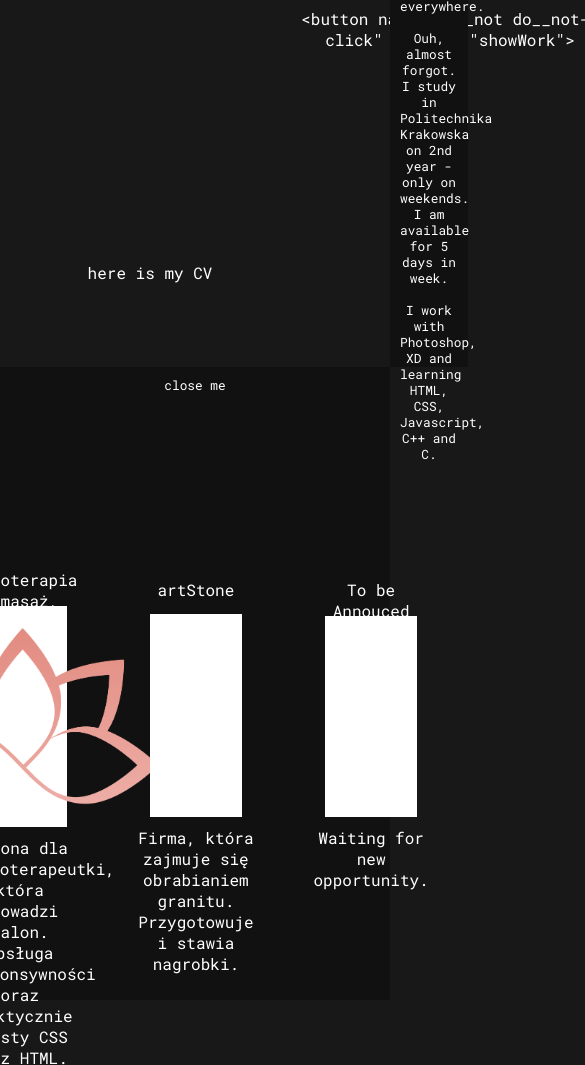
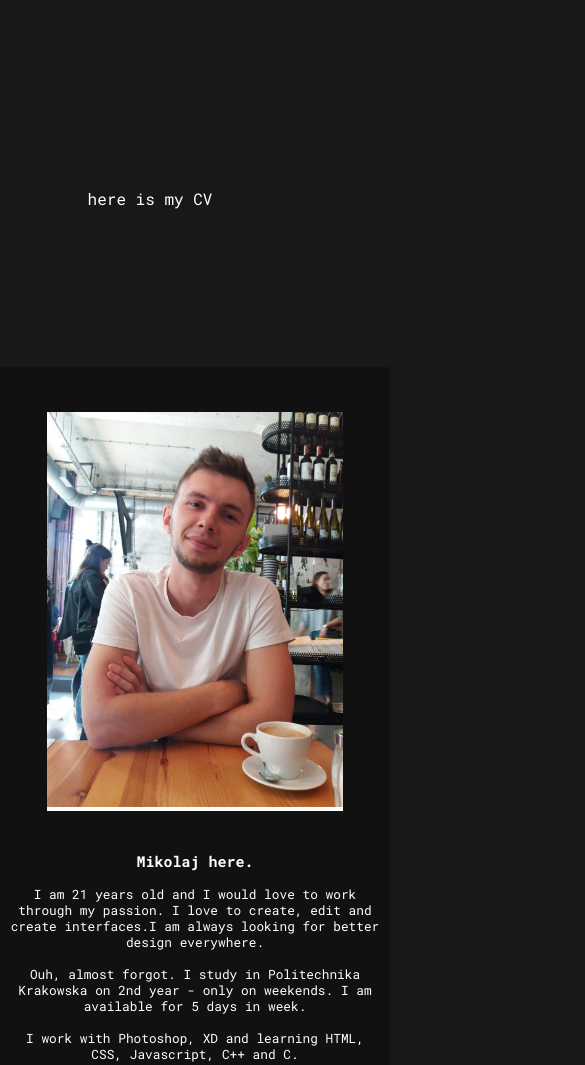
Before and after one commit to Aldill/portfolio, a plain HTML site: page index.html in a window 390 px wide. Shown: the part 477-1542 px from the top of the page, 585 px wide, since content can reach past the window. Drawn offline with Linux system fonts and the light colour scheme.

Commit message:
Changes for mobile.

```diff
--- a/css/style.css
+++ b/css/style.css
@@ -12,7 +12,8 @@ html {
 
 body {
     background-color: rgb(24, 24, 24);
-    height: 100vh;
+    min-height: 100%;
+    min-width: 100%;
     margin:0;
     overflow: hidden;
 }
@@ -107,7 +108,6 @@ body {
     display: flex;
     align-items: center;
     justify-content:space-between;
-    flex-direction: column;
     height: 75vh;
     width:100%;
     transition: bottom .5s ease-in-out;
@@ -126,7 +126,7 @@ body {
     align-items: center;
     justify-content: center;
     flex-direction: column;
-    margin:5px 30px 0px 30px;
+    margin:5px 30px 10px 30px;
     width:30vw;
     height:50%;
 }
@@ -149,3 +149,58 @@ height:10%;
 width: 100%;
 text-align:center;
 }
+
+
+@media only screen and (max-width: 480px)  {
+
+body {
+        overflow: scroll;
+}
+
+.header {
+    height: 60vh;
+}
+.header__text {
+    font-size:1.4em;
+}
+.box {
+    height: 40vh;
+    align-items: center;
+}
+.box__item--top, .box__item--center, .about__close, .pages__close{
+    display:none;
+}
+.box__item--bottom {
+    align-self: center;
+}
+
+.pages {
+    position: relative;
+    bottom:0!important;
+    background-color: rgb(24, 24, 24);
+    flex-direction: column;
+    height: auto;
+}
+.pages__box {
+    flex-direction: column;
+}
+.pages__item{
+    width: 100%;
+}
+.pages__img{
+    height: 40vh;
+    width:40vh;
+}
+
+.pages__imagesource {
+    width: 100%;
+}
+.about {
+    position: relative;
+    right:0!important;
+    width:100%;
+    padding: 20px 10px;
+}
+
+
+}
--- a/index.html
+++ b/index.html
@@ -5,7 +5,7 @@
     <meta charset="utf-8">
     <meta description="Portfolio for me, I need to have a job.">
     <title>Personal portfolio, Mikolaj</title>
-    <meta name="viewpoint" content="width=device-width, initial-scale=1">
+    <meta name="viewport" content="width=device-width, initial-scale=1" />
     <link rel="stylesheet" href="css/style.css">
 </head>
 
```
